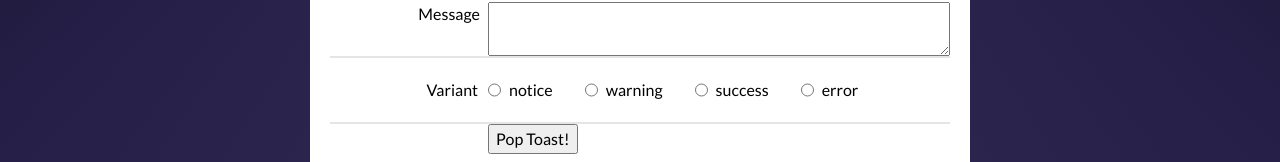
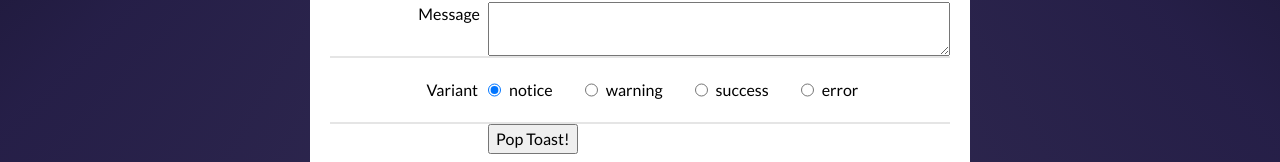
Before and after one commit to niklonberg/try-my-toaster, a React (Vite) app: page / in a window 1280 px wide. Shown: the part 354-516 px from the top of the page. Built offline with nearby package versions, Linux system fonts and the light colour scheme.

Commit message:
set default value for variant to always be first element in TOAST_TYPES array, update handleSubmit to do the same

```diff
--- a/src/components/Form/FormToastMaker.js
+++ b/src/components/Form/FormToastMaker.js
@@ -8,13 +8,13 @@ const TOAST_TYPES = ["notice", "warning", "success", "error"];
 
 function FormToastMaker({ handleAddToast }) {
   const [message, setMessage] = React.useState("");
-  const [variant, setVariant] = React.useState("");
+  const [variant, setVariant] = React.useState(TOAST_TYPES[0]);
 
   function handleSubmit(e) {
     e.preventDefault();
     handleAddToast(variant, message);
     setMessage("");
-    setVariant("notice");
+    setVariant(TOAST_TYPES[0]);
   }
 
   return (
```
